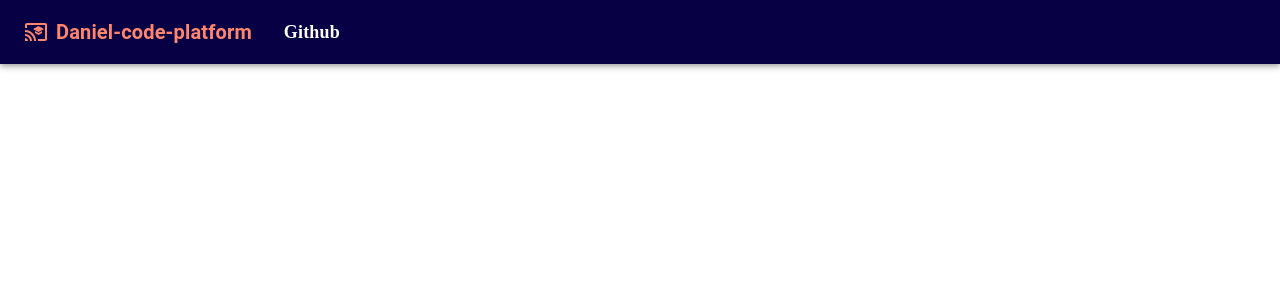
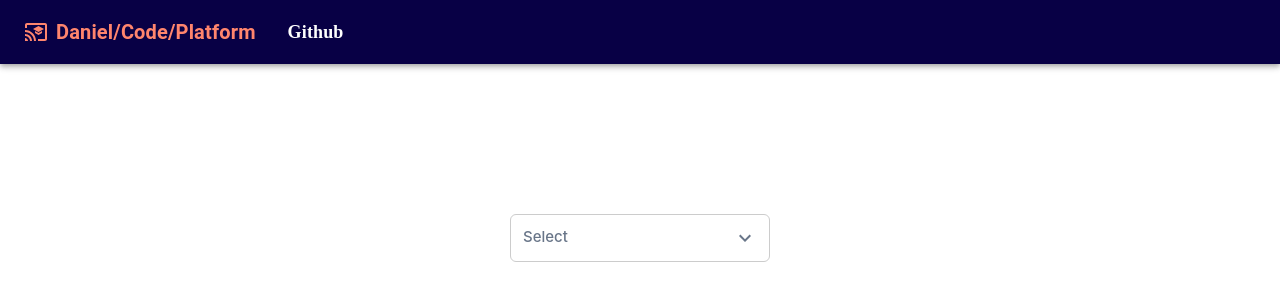
Before and after one commit to Daniel54088/code-test-platform, a React (Create React App) app: page /auto-pilot in a window 1280 px wide. Shown: the top 300 px of the page. Built offline with nearby package versions, Linux system fonts and the light colour scheme.

Commit message:
Build the select UI and feature

```diff
--- a/src/AppRouters.tsx
+++ b/src/AppRouters.tsx
@@ -1,7 +1,7 @@
 import Layout from "./layout/index";
-import { Route, Switch, Redirect } from 'react-router-dom';
-import Login from './containers/Login';
+import { Route, Switch } from 'react-router-dom';
 import Home from './containers/Home';
+import AutoPilot from './containers/AutoPilot';
 
 export default function AppRouters() {
 
@@ -10,7 +10,7 @@ export default function AppRouters() {
       <Layout>
         <Switch>
           <Route exact path="/" render={() => <Home />} />
-          <Route exact path="login" />
+          <Route exact path="/auto-pilot"  render={() => <AutoPilot />}/>
 
         </Switch>
       </Layout>
--- /dev/null
+++ b/src/components/Select.tsx
@@ -0,0 +1,182 @@
+import React, { useEffect, useState } from 'react';
+import styled from 'styled-components';
+import KeyboardArrowDownIcon from '@mui/icons-material/KeyboardArrowDown';
+import { CaptionProps, ListProps, SelectOption, SelectItem } from '../interfaces';
+
+
+const initData = [
+    {
+        label: 'option 1'
+    },
+    {
+        label: 'option 2'
+    },
+    {
+        label: 'option 3'
+    }
+]
+
+const Select = () => {
+
+    const [data, setData] = useState<SelectOption[]>(initData);
+
+    const [isfocus, setIsfocus] = useState(false);
+    const [typeText, setTypeText] = useState('');
+    const [selectedItem, setSelectedItem] = useState<SelectOption | null>(null);
+
+    const handleSelectClick = () => {
+        setIsfocus(true);
+    }
+
+
+    useEffect(()=>{
+
+    },[data]);
+
+    const customFilter = (option:SelectOption, searchText:string) =>{
+        if (
+          option.label.toLowerCase().includes(searchText.toLowerCase()) ) {
+          return true;
+        } else {
+          return false;
+        }
+      }
+
+    const filterDataList = (value: string) => {
+
+        setTypeText(value);
+
+        let filteredData = initData.filter(item => {
+            return customFilter(item,value);
+        })
+
+        setData(filteredData);
+    }
+
+    const handleOptionClick = (option: any) => {
+        setSelectedItem(option);
+        setIsfocus(false);
+        setData(initData);
+    }
+
+    return (
+        <OuterContainer >
+            <span className="fi fi-gr"></span>
+            <SelectContainer
+                onClick={handleSelectClick}
+                onFocus={() => setIsfocus(true)}
+                onBlur={() => {
+                    console.log('thisone')
+                    setIsfocus(false);
+                    setData(initData);
+                }}
+            >
+                <Dropdown>
+                    <Caption isFocus={isfocus}>
+                        {isfocus ? (
+                            <Input
+                                onChange={(e) => filterDataList(e.target.value)}
+                                autoFocus
+                            />
+                        ) : (
+                            <React.Fragment>
+                                {selectedItem === null ? (
+                                    <UnFocusText>
+                                        Select
+                                    </UnFocusText>
+                                ) :
+                                (
+                                    <SelectedOption>{selectedItem.label} </SelectedOption>
+                                )}
+                            </React.Fragment>
+                        )}
+
+                        <KeyboardArrowDownIcon style={{ fill: '#697689' }} />
+                    </Caption>
+
+                </Dropdown>
+
+            </SelectContainer>
+
+            <List isFocus={isfocus}>
+                {data.map((item, idx) => <Item key={idx} onMouseDown={() => handleOptionClick(item)}>{item.label}</Item>)}
+
+            </List>
+        </OuterContainer>
+    );
+}
+
+export default Select;
+
+const OuterContainer = styled.div`
+    display: flex;
+    flex-direction: column;
+    height: 200px;
+`;
+
+const SelectContainer = styled.div`
+    width: 260px;
+    background-color: transparent;
+`;
+
+const Dropdown = styled.div`
+
+`;
+
+const Caption = styled.div<CaptionProps>`
+    border-color: ${props => props.isFocus ? "#6200EE" : "rgb(204, 204, 204)"};
+    border-width: ${props => props.isFocus ? "2px" : "1px;"};
+    border-style: solid;
+    padding: 11px 12px;
+    border-radius: 6px;
+    cursor: pointer;
+    display: flex;
+`;
+
+const UnFocusText = styled.div`
+    width: 100%;
+    font-weight: 500;
+    font-size: 15px;
+    line-height: 22px;
+    color: #697689;
+}
+`;
+
+const Input = styled.input.attrs({ placeholder: "Search" })`
+    width: 100%;
+    border:0;
+    font-weight: 500;
+    font-size: 15px;
+    line-height: 22px;
+    &:focus {
+        outline: none;
+    }
+`;
+
+const List = styled.div<ListProps>`
+    width: 260px;
+    border-radius: 5px;
+    display:${props => props.isFocus ? "block" : "none"};
+    box-shadow: 0 1px 24px 4px rgb(0 0 0 / 13%);
+    padding-top: 10px;
+    padding-bottom: 10px;
+`;
+
+const Item = styled.div.attrs<any>(props => ({
+    value: props.value
+}))`
+    padding: 11px 24px;
+    cursor: pointer;
+    &:hover {
+        background-color : #f5f5f5;
+        color: #6200EE;
+    }
+`;
+
+
+const SelectedOption = styled.div`
+    width: 100%;
+    font-weight: 500;
+    font-size: 15px;
+    line-height: 22px;
+`;
--- a/src/components/public/ResponsiveAppBar.tsx
+++ b/src/components/public/ResponsiveAppBar.tsx
@@ -11,7 +11,6 @@ import Tooltip from "@mui/material/Tooltip";
 import MenuItem from "@mui/material/MenuItem";
 import styles from "../../styles/ResponsiveAppBar.module.css";
 import { useHistory } from 'react-router-dom';
-import CloudUploadIcon from '@mui/icons-material/CloudUpload';
 import CastForEducationIcon from '@mui/icons-material/CastForEducation';
 
 const pages = [
@@ -72,7 +71,7 @@ const ResponsiveAppBar = () => {
              color: '#FF856D',
              fontWeight: 600,
              lineHeight: '25px'
-           }}>Daniel-code-platform</span>
+           }}>Daniel/Code/Platform</span>
           </Typography>
 
           <Box sx={{ flexGrow: 1, display: { xs: "flex", md: "none" } }}>
--- /dev/null
+++ b/src/containers/AutoPilot.tsx
@@ -0,0 +1,24 @@
+import React from 'react';
+import styled from 'styled-components';
+import Select from '../components/Select';
+
+const AutoPilot = () => {
+
+    return (
+        <Container>
+            <Select />
+        </Container>
+    );
+}
+
+export default AutoPilot;
+
+
+const Container = styled.div`
+    width: 100%;
+    height: 500px;
+    margin: auto;
+    display: flex;
+    justify-content: center;
+    align-items: center;
+`;
```
Also changed, not shown: package.json (+9 -1 lines), src/interfaces.ts (+16 -0 lines).
